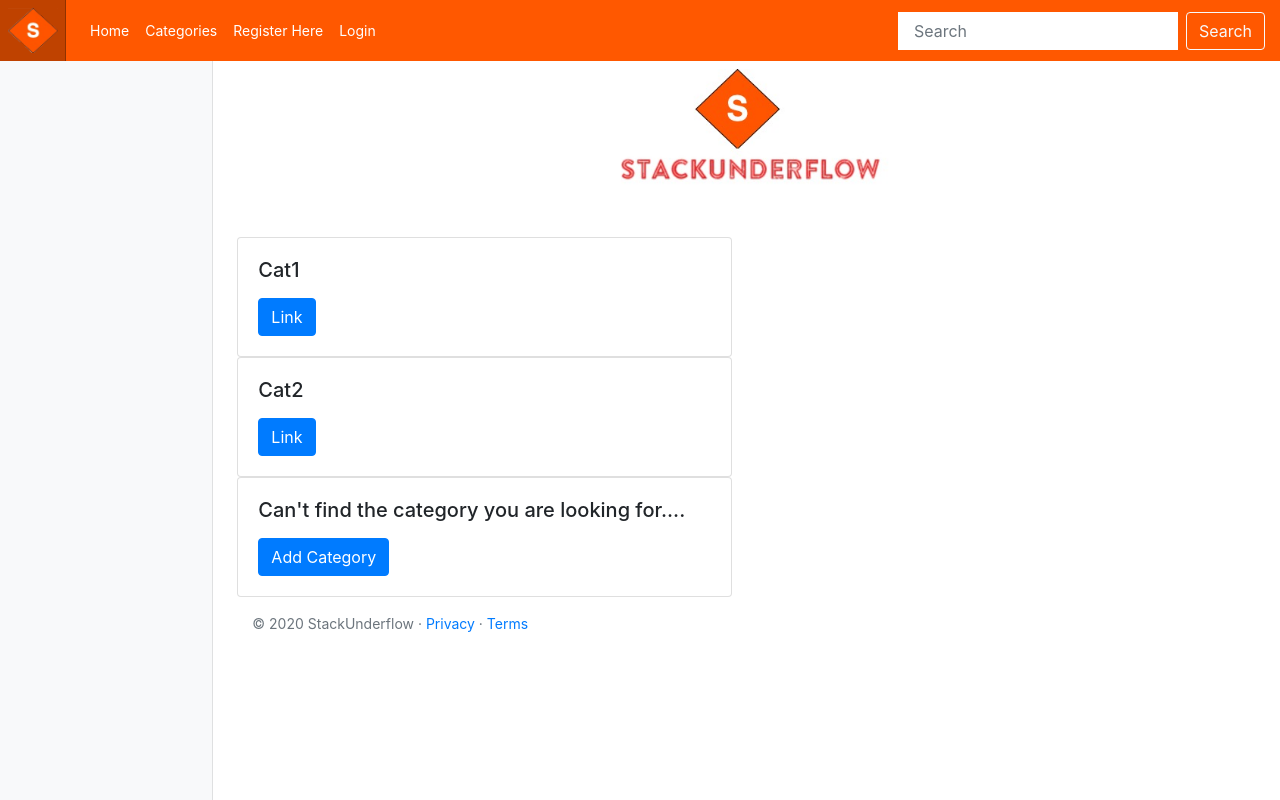
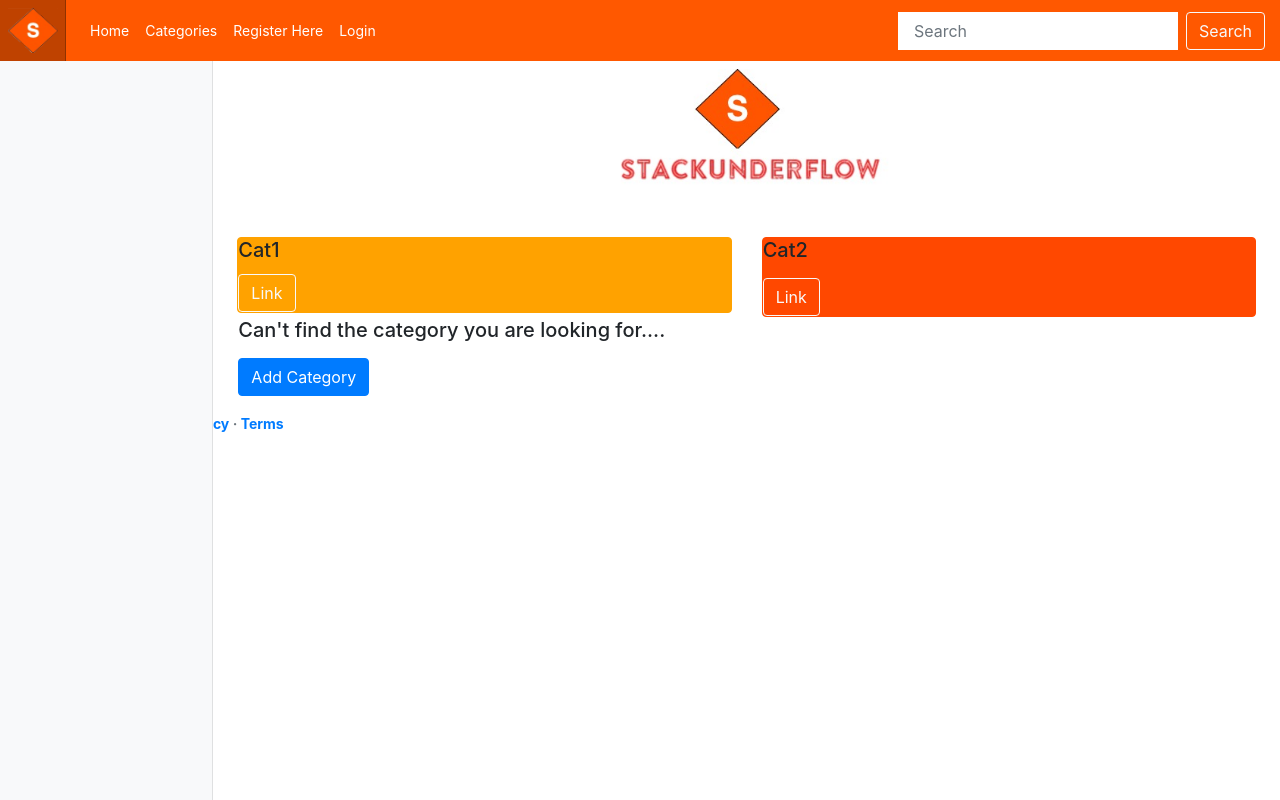
Before and after one commit to wad2Project/group_project, a Django app: page /stackunderflow/categories/ in a window 1280 px wide. Run offline with Django 3.2, Linux system fonts and the light colour scheme; some libraries are stand-ins or nearby versions.

Commit message:
change to categories templates

```diff
--- a/templates/stack_underflow/categories.html
+++ b/templates/stack_underflow/categories.html
@@ -1,5 +1,5 @@
 <!DOCTYPE html>
-{%extends 'stack_underflow/base.html' %}
+{% extends 'stack_underflow/base.html' %}
 {%load staticfiles %}
 
 <html>
@@ -10,36 +10,34 @@
 <div class="text-center mb-4">
     <img class="mb-4" src="{% static 'images/logo.jpg' %}" alt="" width="300" height="120">
 </div>
-<div class="row">
-    <div class="col-sm-6">
+<b class="row">
+    <b class="col-sm-6">
 
-        <div class="card">
-            <div class="card-body">
+        <div class="card card-inverse" style="background-color: #ffa200; border-color: #ffa200;" >
+            <div class="card-block">
                 <h5 class="card-title">Cat1</h5>
-                <p class="card-text"></p>
-                <a href="#" class="btn btn-primary">Link</a>
+                <a href="#" class="btn btn-outline-light my-2 my-sm-0">Link</a>
             </div>
         </div>
-        <div class="card">
-            <div class="card-body">
+    </b>
+    <b class="col-sm-6">
+        <div class="card card-inverse" style="background-color: #ff4800; border-color: #ff4800;" >
+            <div class="card-block">
                 <h5 class="card-title">Cat2</h5>
                 <p class="card-text"></p>
-                <a href="#" class="btn btn-primary">Link</a>
+                <a href="#" class="btn btn-outline-light my-2 my-sm-0">Link</a>
             </div>
         </div>
-
-        <div class="card">
-            <div class="card-body">
+    </b>
+    <b class="col-sm-6">
+        <div class="card card-inverse" style="background-color: #ffffff; border-color: #ffffff;" >
+            <div class="card-block">
                 <h5 class="card-title">Can't find the category you are looking for....</h5>
                 <p class="card-text"></p>
                 <a href="{% url 'stack_underflow:add_category' %}" class="btn btn-primary">Add Category</a>
             </div>
         </div>
-
+    </b>
     </div>
 </div>
-
-
 {% endblock %}
-
-</html>
```
